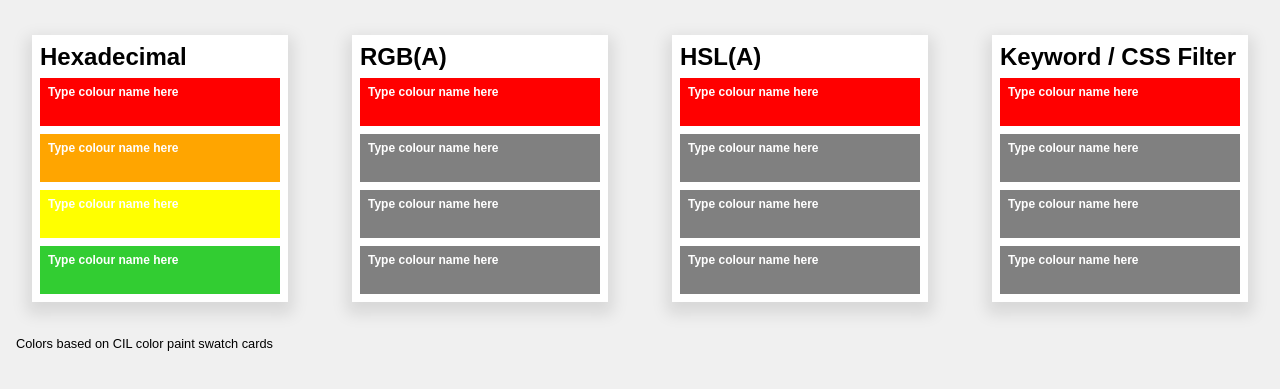
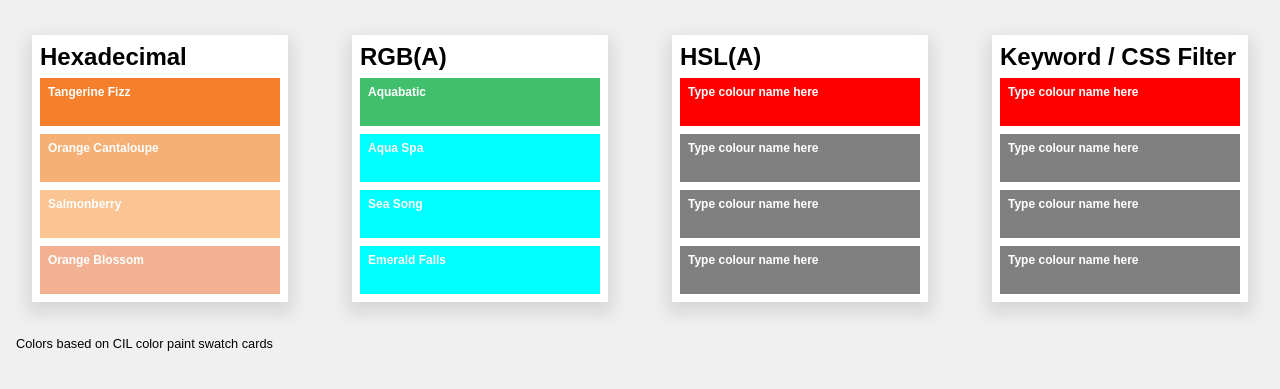
Before and after one commit to Sue2024S/comp-1054-25w, a plain HTML site: page lab-2/index.html in a window 1280 px wide. Shown: the part 77-466 px from the top of the page. Drawn offline with Linux system fonts and the light colour scheme.

Commit message:
lab2-HEX

```diff
--- a/lab-2/index.html
+++ b/lab-2/index.html
@@ -13,23 +13,35 @@ to match as closely as you can with the colors
 on the FIRST paint swatch card provided.
 -------------------------------------------------- */
 	#hex div:nth-of-type(1) {
-		background-color: red;
+		background-color: #f57f2b;
 	}
 	#hex div:nth-of-type(2) {
-		background-color: orange;
+		background-color: #f6af75;
 	}
 	#hex div:nth-of-type(3) {
-		background-color: yellow;
+		background-color: #fac493;
 	}
 	#hex div:nth-of-type(4) {
-		background-color: limegreen;
+		background-color: #f2b291;
 	}
 /* STEP 2: Set each color in rgba format
 to match as closely as you can with the colors
 on the SECOND paint swatch card provided.
 -------------------------------------------------- */
 	#rgba div:nth-of-type(1) {
-		background-color: red;
+		background-color: rgb(64 191 108);
+	}
+
+	#rgba div:nth-of-type(2) {
+		background-color: rgb(0 255 255);
+	}
+
+	#rgba div:nth-of-type(3) {
+		background-color: rgb(0 255 255);
+	}
+
+	#rgba div:nth-of-type(4) {
+		background-color: rgb(0 255 255);
 	}
 	/* ...and so on... */
 
@@ -66,31 +78,31 @@ produce an exact rendition of the swatch colors on the FOURTH card provided.
 		<section id="hex">
 			<h2>Hexadecimal</h2>
 			<div>
-				<h3>Type colour name here</h3>
+				<h3>Tangerine Fizz</h3>
 			</div>
 			<div>
-				<h3>Type colour name here</h3>
+				<h3>Orange Cantaloupe</h3>
 			</div>
 			<div>
-				<h3>Type colour name here</h3>
+				<h3>Salmonberry</h3>
 			</div>
 			<div>
-				<h3>Type colour name here</h3>
+				<h3>Orange Blossom</h3>
 			</div>
 		</section>
 		<section id="rgba">
 			<h2>RGB(A)</h2>
 			<div>
-				<h3>Type colour name here</h3>
+				<h3>Aquabatic</h3>
 			</div>
 			<div>
-				<h3>Type colour name here</h3>
+				<h3>Aqua Spa</h3>
 			</div>
 			<div>
-				<h3>Type colour name here</h3>
+				<h3>Sea Song</h3>
 			</div>
 			<div>
-				<h3>Type colour name here</h3>
+				<h3>Emerald Falls</h3>
 			</div>
 		</section>
 		<section id="hsla">
```
